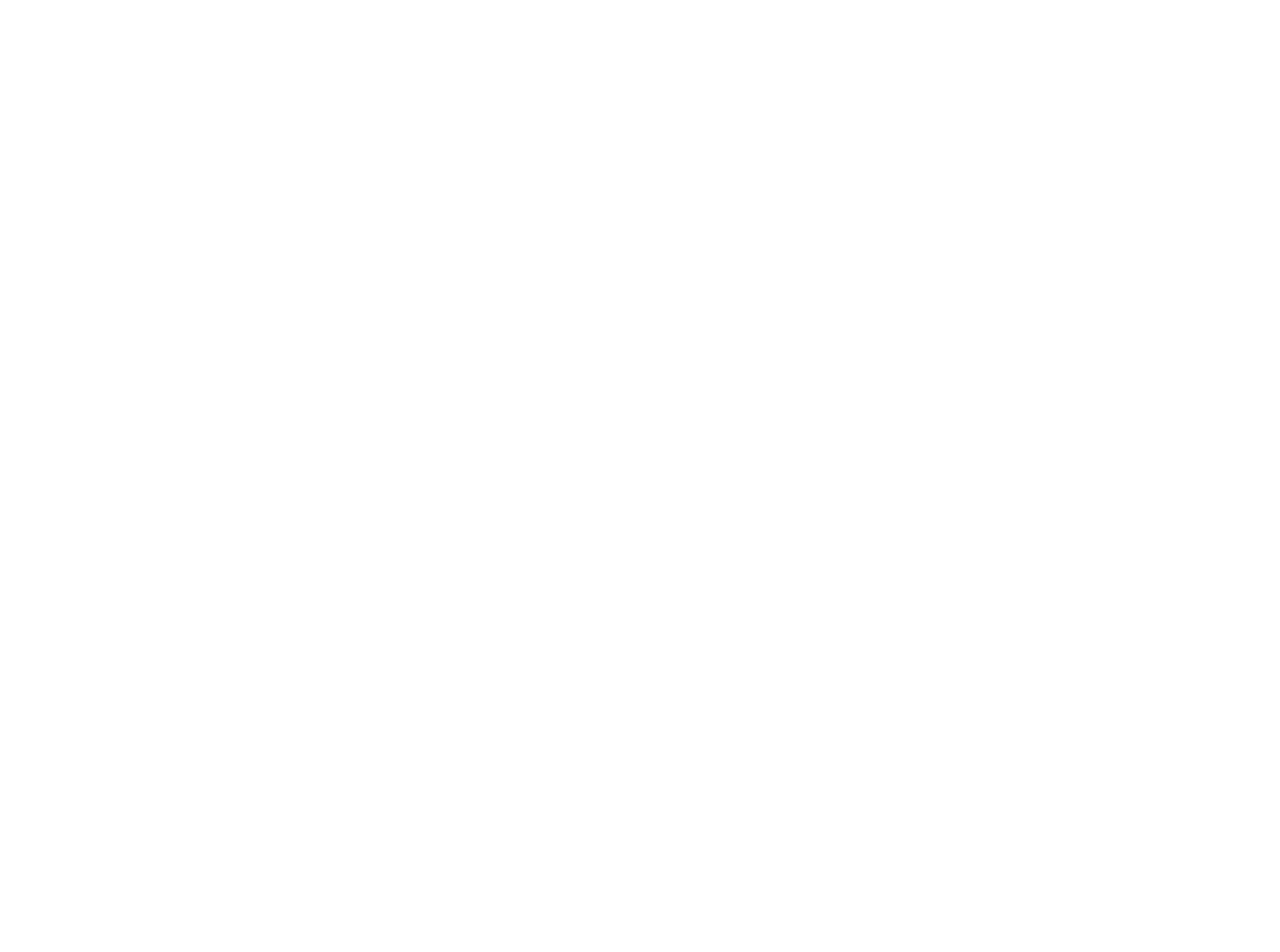
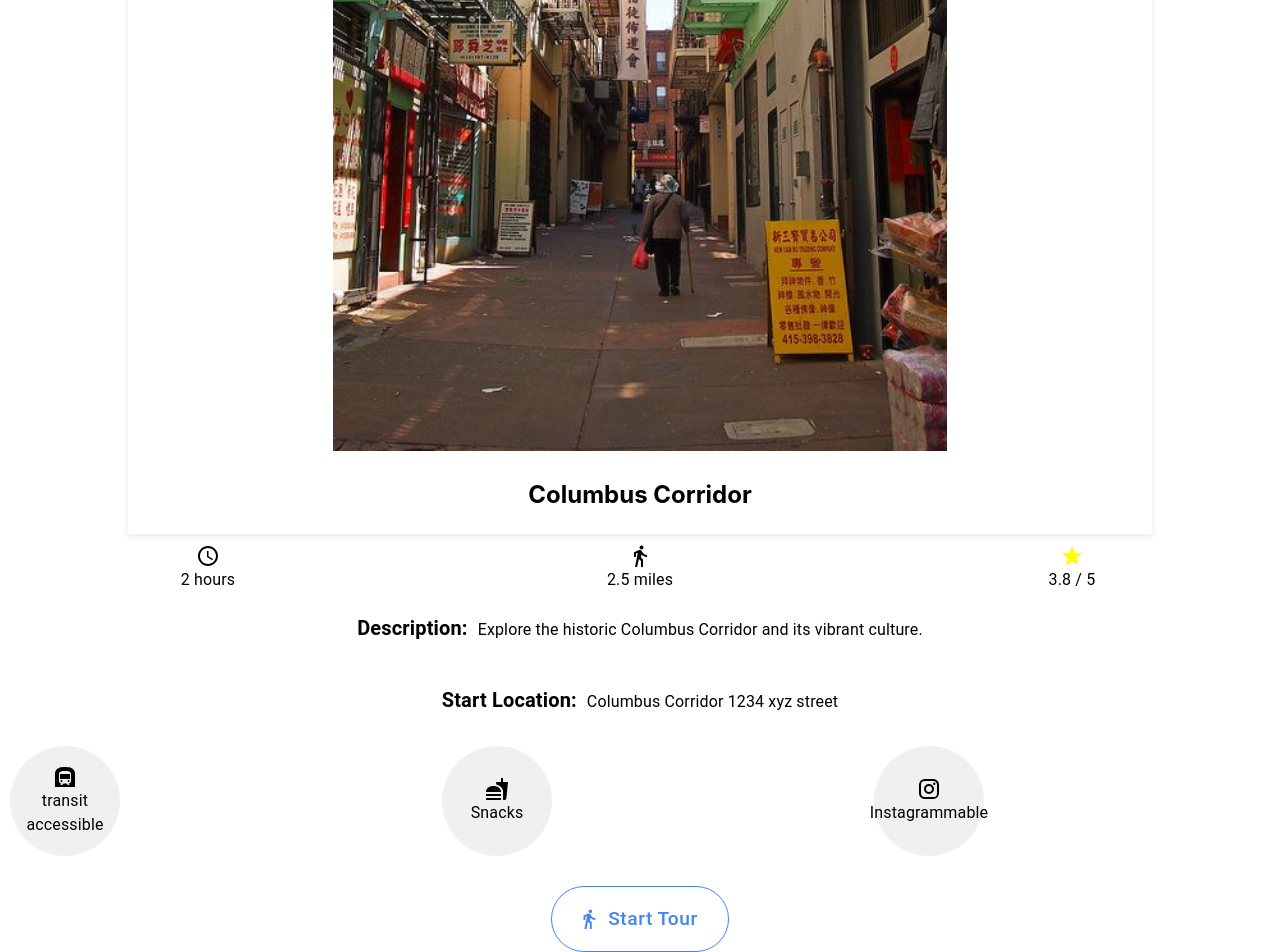
Before and after one commit to Mehul-Gandhi/metroadventures, a React (Create React App) app: page /trip/1 in a window 1280 px wide. Shown: the part 378-1330 px from the top of the page. Before the commit the page ends 800 px from the top, so only its background shows below. Built offline with nearby package versions, Linux system fonts and the light colour scheme.

Commit message:
Selection route page

```diff
--- a/package.json
+++ b/package.json
@@ -3,6 +3,10 @@
   "version": "0.1.0",
   "private": true,
   "dependencies": {
+    "@emotion/react": "^11.11.4",
+    "@emotion/styled": "^11.11.5",
+    "@mui/icons-material": "^5.15.15",
+    "@mui/material": "^5.15.15",
     "@testing-library/jest-dom": "^5.17.0",
     "@testing-library/react": "^13.4.0",
     "@testing-library/user-event": "^13.5.0",
--- a/src/App.css
+++ b/src/App.css
@@ -77,3 +77,14 @@
 .card-content {
   padding: 5px;
 }
+
+.card2 {
+  width: 80%;
+  margin: 10px;
+  box-shadow: 0 2px 8px rgba(0, 0, 0, 0.1);
+  transition: transform 0.2s;
+}
+.card2 img {
+  width: 60%; /* Full width on mobile */
+  height: auto; /* Maintain aspect ratio */
+}
--- a/src/AppContext.js
+++ b/src/AppContext.js
@@ -6,7 +6,7 @@
 
     var data = [
         {
-          filePath: "ggfcf_rossalley.jpg",
+          filePath: "./ggfcf_rossalley.jpg",
           description: 'Explore the historic Columbus Corridor and its vibrant culture.',
           timeToComplete: '2 hours',
           tags: [
@@ -28,7 +28,7 @@
           tags: [
             { name: 'Culture', icon: 'book' },
             { name: 'Food', icon: 'utensils' },
-            { name: 'Historic', icon: 'landmark' },
+            { name: 'Historic', icon: 'museum' },
           ],
           address: 'Chinatown 5678 abc street',
           name: 'Chinatown',
@@ -59,7 +59,7 @@
           timeToComplete: '2.5 hours',
           tags: [
             { name: 'Scenic Views', icon: 'image' },
-            { name: 'Historic', icon: 'landmark' },
+            { name: 'Historic', icon: 'museum' },
             { name: 'Outdoor', icon: 'tree' },
           ],
           address: 'Golden Gate Bridge 1112 ghi road',
--- a/src/components/Trip.js
+++ b/src/components/Trip.js
@@ -1,10 +1,134 @@
 import { useParams } from 'react-router-dom';
 import React, { useContext } from 'react';
 import AppContext from '../AppContext'; // Adjust the path as needed
+import AccessTimeIcon from '@mui/icons-material/AccessTime';
+import DirectionsWalkIcon from '@mui/icons-material/DirectionsWalk';
+import StarIcon from '@mui/icons-material/Star';
+import { Grid, Typography, Box, Divider, Button  } from '@mui/material';
+import SubwayIcon from '@mui/icons-material/Subway';
+import FastfoodIcon from '@mui/icons-material/Fastfood'; // Assuming this for 'Snacks'
+import InstagramIcon from '@mui/icons-material/Instagram';
+import { useNavigate } from 'react-router-dom';
+import BookIcon from '@mui/icons-material/Book';
+import RestaurantIcon from '@mui/icons-material/Restaurant'; // Assuming this for 'Food'/'Dining' as 'utensils'
+import MuseumIcon from '@mui/icons-material/Museum';
+import ShoppingBagIcon from '@mui/icons-material/ShoppingBag';
+import LocalMoviesIcon from '@mui/icons-material/LocalMovies'; // Assuming this for 'Entertainment' as 'film'
+import ImageIcon from '@mui/icons-material/Image';
+import NatureIcon from '@mui/icons-material/Nature'; // Assuming this for 'Outdoor' as 'tree'
 
 export default function Trip () {
     let { tripId } = useParams();
+    const navigate = useNavigate();
     const { routesData } = useContext(AppContext);
+    const trip = routesData[parseInt(tripId) - 1];
+    const iconDictionary = {
+        subway: <SubwayIcon />,
+        cutlery: <FastfoodIcon />, // Example substitution for 'Snacks'
+        instagram: <InstagramIcon />,
+        // Add other icon mappings as needed
+        book: <BookIcon />,
+        utensils: <RestaurantIcon />,
+        museum: <MuseumIcon />,
+        'shopping-bag': <ShoppingBagIcon />,
+        film: <LocalMoviesIcon />,
+        image: <ImageIcon />,
+        tree: <NatureIcon />,
 
-    return (<div>{routesData[parseInt(tripId) - 1].name}</div>);
+    };
+
+    const handleStartTour = () => {
+        navigate(`/Tour/${trip.id}`); // Assuming `trip.id` is the correct identifier
+    };
+
+    const renderIcon = (iconName) => {
+        return iconDictionary[iconName] || <Box />; // Return a default Box if the icon name is not found
+    };
+
+    return (
+    <Box display="flex" flexDirection="column" alignItems="center">
+        <div className="card2">
+        <img src={"/" + trip.filePath} alt={trip.name} style={{ maxWidth: '100%', height: 'auto' }} />
+        <div className="card-content">
+            <h2>{trip.name}</h2>
+        </div>
+    </div>
+    <Grid container justifyContent="center" spacing={2}>
+        <Grid item xs={4} display="flex" flexDirection="column" alignItems="center">
+            <AccessTimeIcon />
+            <Typography>{trip.timeToComplete}</Typography>
+        </Grid>
+        <Grid item xs={4} display="flex" flexDirection="column" alignItems="center">
+            <DirectionsWalkIcon />
+            <Typography>{trip.miles} miles</Typography>
+        </Grid>
+        <Grid item xs={4} display="flex" flexDirection="column" alignItems="center">
+            <StarIcon sx={{ color: 'yellow' }} />
+            <Typography>{trip.rating} / 5</Typography>
+        </Grid>
+    </Grid>
+    <Grid container justifyContent="center" spacing={2} style={{ padding: '20px' }}>
+        <Grid item xs={12}>
+            <Typography variant="h6" component="span" style={{ fontWeight: 'bold' }}>
+            Description:
+            </Typography>
+            <Typography variant="body1" component="span" style={{ marginLeft: '10px' }}>
+            {trip.description}
+            </Typography>
+        </Grid>
+    </Grid>
+
+    <Divider orientation="vertical" flexItem />
+
+    <Grid container justifyContent="center" spacing={2} style={{ padding: '20px' }}>
+        <Grid item xs={12}>
+            <Typography variant="h6" component="span" style={{ fontWeight: 'bold' }}>
+            Start Location:
+            </Typography>
+            <Typography variant="body1" component="span" style={{ marginLeft: '10px' }}>
+            {trip.address}
+            </Typography>
+        </Grid>
+    </Grid>
+
+    <Grid container justifyContent="center" spacing={2} >
+        {trip.tags.slice(0, 9).map((tag, index) => (
+            <Grid item key={index} xs={4} >
+                <Box display="flex" flexDirection="column" alignItems="center"
+                  style={{
+                    backgroundColor: "#f0f0f0",
+                    borderRadius: '50%', // Makes the border circular
+                    width: '90px', // Ensures the width of the circle
+                    height: '90px', // Ensures the height of the circle
+                    padding: '10px', // Adds some space inside the circle
+                    margin: '10px', // Adds some outside space around the circle
+                    justifyContent: "center"
+                  }}
+                  >
+                    {renderIcon(tag.icon)}
+                    <Typography>{tag.name}</Typography>
+                </Box>
+            </Grid>
+            ))}
+    </Grid>
+            <Button
+                variant="outlined"
+                onClick={handleStartTour}
+                size="large"
+                style={{
+                    marginTop: '20px',
+                    color: '#4285F4',
+                    borderColor: '#4285F4',
+                    borderRadius: '50px', // Circular shape
+                    textTransform: 'none', // Prevents uppercase transformation
+                    padding: '15px 30px', // Increase padding to make the button larger
+                    fontSize: '1.2rem',
+                }}
+                startIcon={<DirectionsWalkIcon />}
+            >
+                Start Tour
+            </Button>
+
+</Box>
+    );
 }
```
Also changed, not shown: 1 other file (tests, documents, lock files or other folders).
